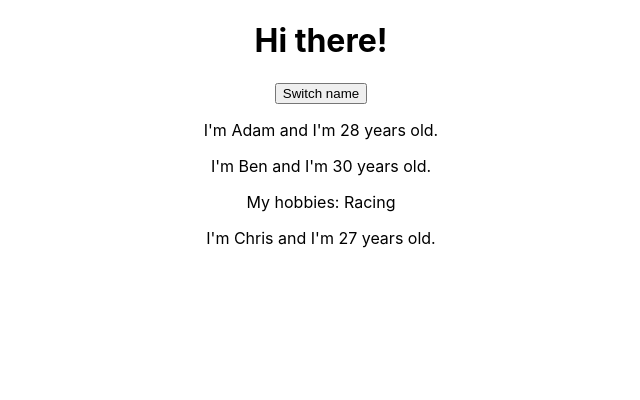
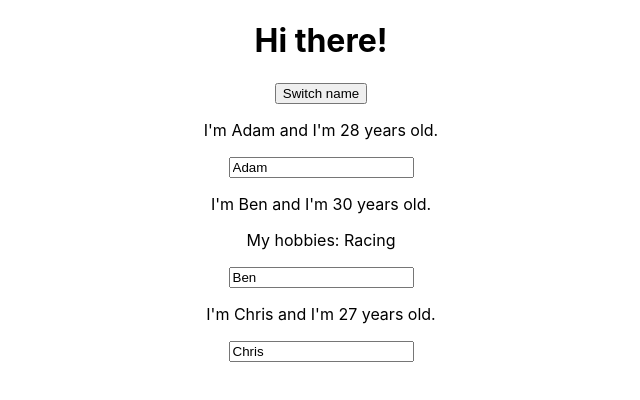
Before and after one commit to s-gubernator/react-use-class-component, a React (Create React App) app: page / in a window 1280 px wide. Shown: the top 400 px of the page, without its empty margins (319-959 px from the left). Built offline with nearby package versions, Linux system fonts and the light colour scheme.

Commit message:
Use target.value for input field

```diff
--- a/src/App.js
+++ b/src/App.js
@@ -30,6 +30,16 @@
      } );
   }
 
+  changeNameHandler = (event) => {
+    this.setState( {
+      persons: [
+        { name: 'Max', age: 28 },
+        { name: event.target.value, age: 30 },
+        { name: 'Chris', age: 25 }
+      ]
+     } );
+  }
+
 // For methods in React, the 'this' keyword should represent the component that owns the method.
 // That is why you should use arrow functions.
 // With arrow functions, 'this' will always represent the object that defined the arrow function.
@@ -52,6 +62,7 @@
           name={this.state.persons[1].name}
           age={this.state.persons[1].age}
           click={this.switchNameHandler.bind(this, 'Max = click on paragraph =')}
+          changed={this.changeNameHandler}
         >
            My hobbies: Racing
         </Person>
--- a/src/Person/Person.js
+++ b/src/Person/Person.js
@@ -5,6 +5,11 @@
     <div>
       <p onClick={props.click}>I'm {props.name} and I'm {props.age} years old.</p>
       <p>{props.children}</p>
+      <input
+       type='text'
+       onChange={props.changed}
+       value={props.name}
+      />
     </div>
   )
 }
```
